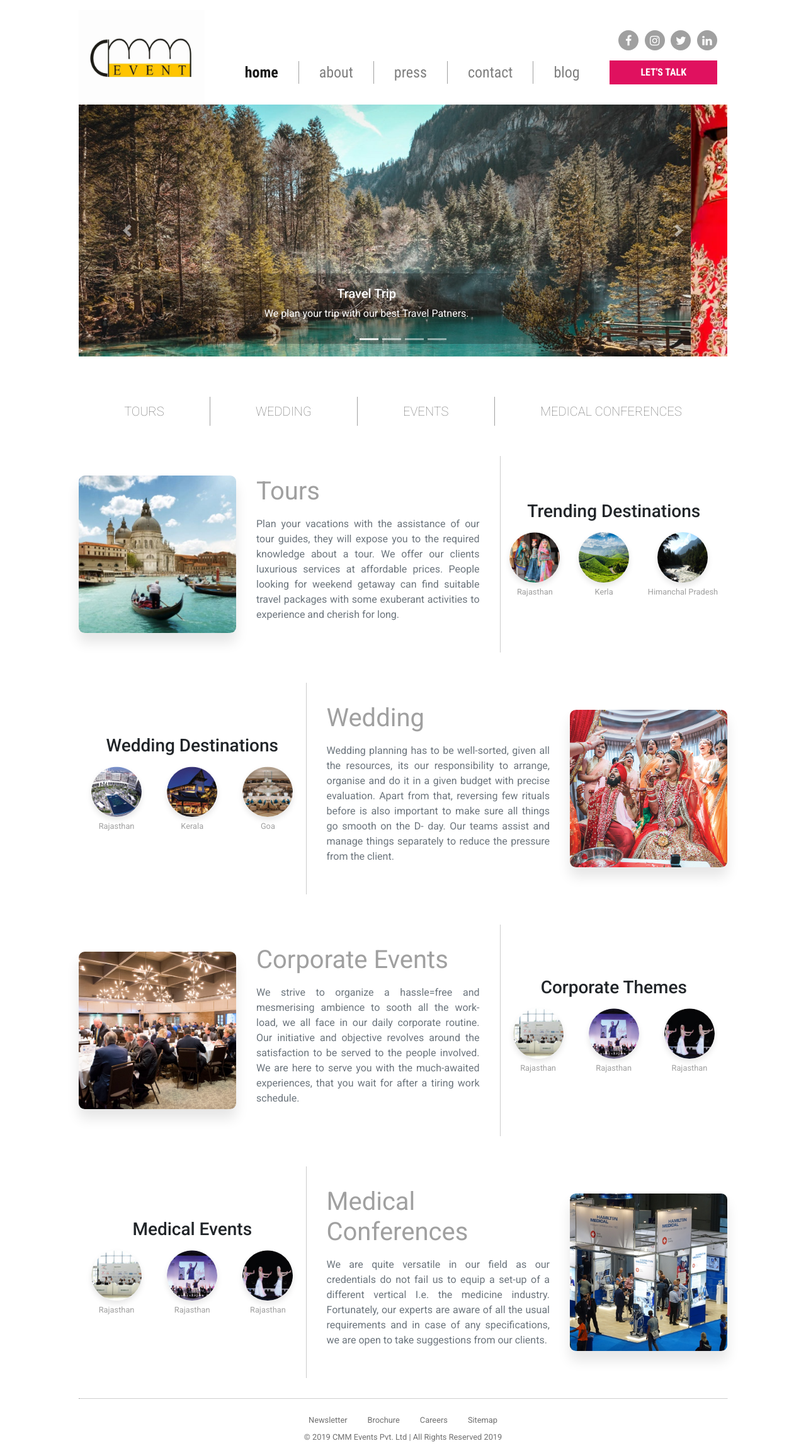
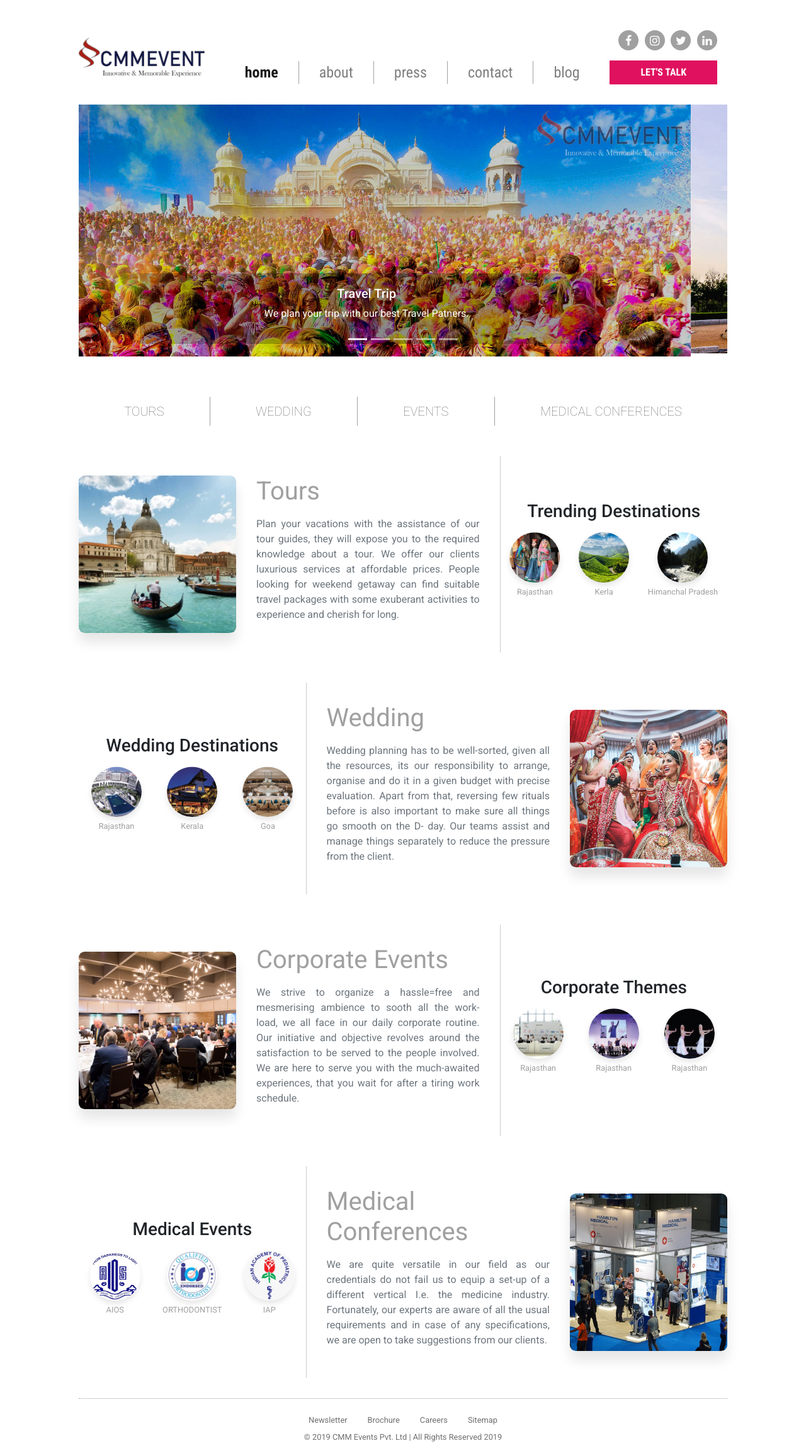
Before and after one commit to imshivamgupta/tour_n_travel, a website: page website/index.html in a window 1280 px wide. Shown: the whole page at 63% size. Drawn offline with Linux system fonts and the light colour scheme.

Commit message:
images updated

```diff
--- a/website/css/main.css
+++ b/website/css/main.css
@@ -161,7 +161,9 @@ header {
         font-family: 'Roboto Condensed', sans-serif; } }
   header .brand img {
     width: 200px;
-    height: 150px; }
+    height: 150px;
+    -o-object-fit: contain;
+    object-fit: contain; }
   header .nav-component {
     display: -webkit-box;
     display: -ms-flexbox;
@@ -356,7 +358,7 @@ header {
       -ms-flex-pack: distribute;
       justify-content: space-around; }
       .grid-group .trending .places-group figure img {
-        max-width: 80px;
+        width: 80px;
         height: 80px;
         border-radius: 50%;
         -webkit-box-shadow: 0 5px 10px rgba(0, 0, 0, 0.1);
--- a/website/index.html
+++ b/website/index.html
@@ -15,7 +15,7 @@
         <!-- ==== Header:Start ====-->
         <header>
             <div class="brand">
-                <img src="./img/logo.png" alt="Tour Agency Logo" class="img-fluid" />
+                <img src="./img/logo.jpg" alt="Tour Agency Logo" class="img-fluid" />
                 <a href="#" class="btn btn-primary btn-cta btn-mob">let's talk</a>
             </div>
             <!-- Navbar Component -->
@@ -70,31 +70,39 @@
                     <li data-target="#pageSlider" data-slide-to="1"></li>
                     <li data-target="#pageSlider" data-slide-to="2"></li>
                     <li data-target="#pageSlider" data-slide-to="3"></li>
+                    <li data-target="#pageSlider" data-slide-to="4"></li>
                 </ol>
                 <div class="carousel-inner">
                     <div class="carousel-item active">
-                        <img src="./img/slider (1).jpg" class="d-block w-100" alt="...">
+                        <img src="./img/carousel (1).jpg" class="d-block w-100" alt="...">
                         <div class="carousel-caption d-none d-md-block">
                             <h5>Travel Trip</h5>
                             <p>We plan your trip with our best Travel Patners.</p>
                         </div>
                     </div>
                     <div class="carousel-item">
-                        <img src="./img/w-hero.webp" class="d-block w-100" alt="...">
+                        <img src="./img/carousel (2).jpg" class="d-block w-100" alt="...">
                         <div class="carousel-caption d-none d-md-block">
                             <h5>Wedding Ceremony</h5>
                             <p>We plan your wedding with our best Management & Hospitality.</p>
                         </div>
                     </div>
                     <div class="carousel-item">
-                        <img src="./img/slider (3).jpg" class="d-block w-100" alt="...">
+                        <img src="./img/carousel (3).jpg" class="d-block w-100" alt="...">
                         <div class="carousel-caption d-none d-md-block">
                             <h5>Pack your Bag and Go</h5>
                             <p>Travel makes one modest. You see what a tiny place you occupy in the world</p>
                         </div>
                     </div>
                     <div class="carousel-item">
-                        <img src="./img/slider (4).jpg" class="d-block w-100" alt="...">
+                        <img src="./img/carousel (4).jpg" class="d-block w-100" alt="...">
+                        <div class="carousel-caption d-none d-md-block">
+                            <h5>Work, Travel, Save, Repeat</h5>
+                            <p>Travel makes one modest. You see what a tiny place you occupy in the world.</p>
+                        </div>
+                    </div>
+                    <div class="carousel-item">
+                        <img src="./img/carousel (5).jpg" class="d-block w-100" alt="...">
                         <div class="carousel-caption d-none d-md-block">
                             <h5>Work, Travel, Save, Repeat</h5>
                             <p>Travel makes one modest. You see what a tiny place you occupy in the world.</p>
@@ -224,16 +232,16 @@
                     <h3>Medical Events</h3>
                     <div class="places-group">
                         <figure>
-                            <img src="./img/MICE_01.jpg" class="img-fluid" alt="">
-                            <figcaption>Rajasthan</figcaption>
+                            <img src="./img/medical (1).jpeg" class="img-fluid" alt="">
+                            <figcaption>AIOS</figcaption>
                         </figure>
                         <figure>
-                            <img src="./img/MICE_02.jpg" class="img-fluid" alt="">
-                            <figcaption>Rajasthan</figcaption>
+                            <img src="./img/medical (2).jpeg" class="img-fluid" alt="">
+                            <figcaption>ORTHODONTIST</figcaption>
                         </figure>
                         <figure>
-                            <img src="./img/MICE_03.jpg" class="img-fluid" alt="">
-                            <figcaption>Rajasthan</figcaption>
+                            <img src="./img/medical (3).jpeg" class="img-fluid" alt="">
+                            <figcaption>IAP</figcaption>
                         </figure>
                     </div>
                 </div>
```
Also changed, not shown: website/img/carousel (1).jpg (added), website/img/carousel (2).jpg (added), website/img/carousel (3).jpg (added), website/img/carousel (4).jpg (added), website/img/carousel (5).jpg (added), website/img/log1o.png (deleted), website/img/logo.jpg (added), website/img/medical (1).jpeg (added), website/img/medical (2).jpeg (added), website/img/medical (3).jpeg (added).
